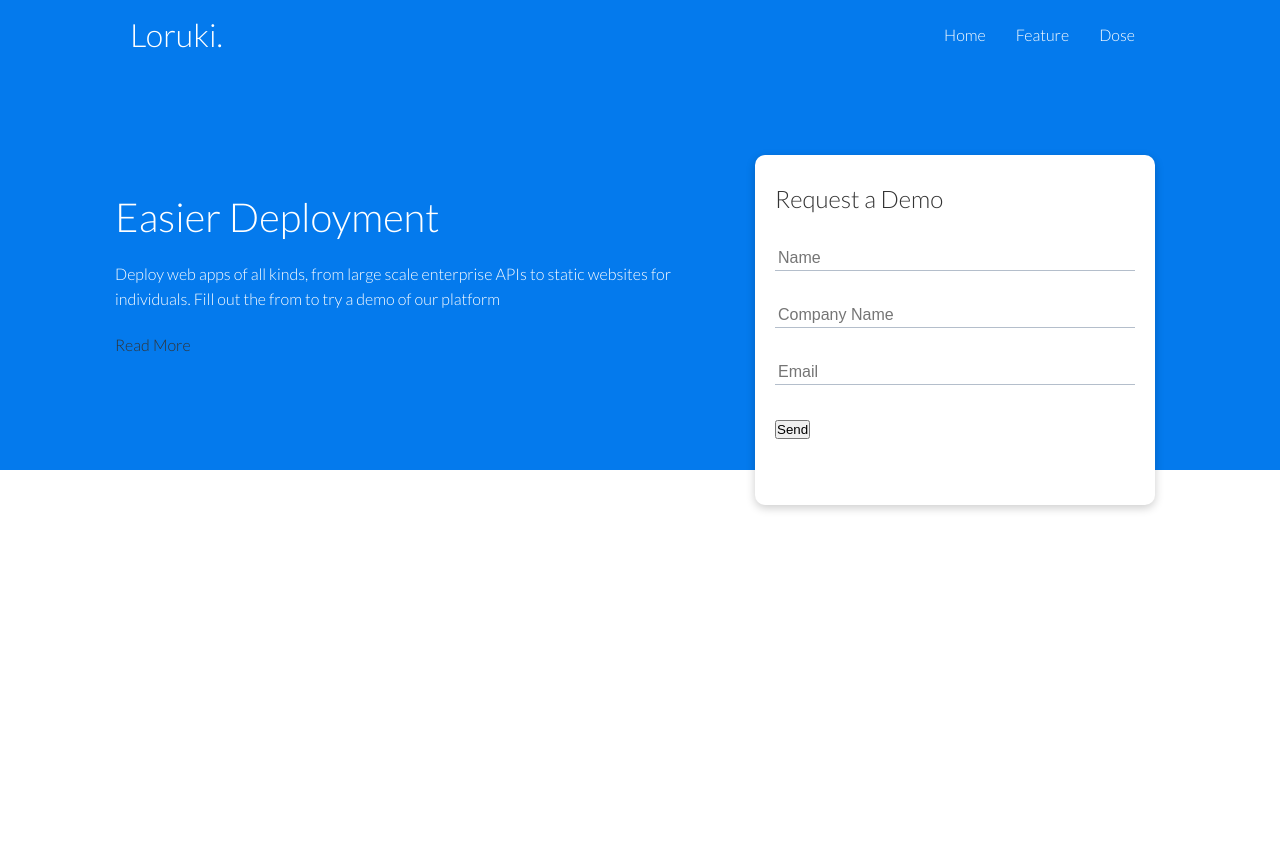
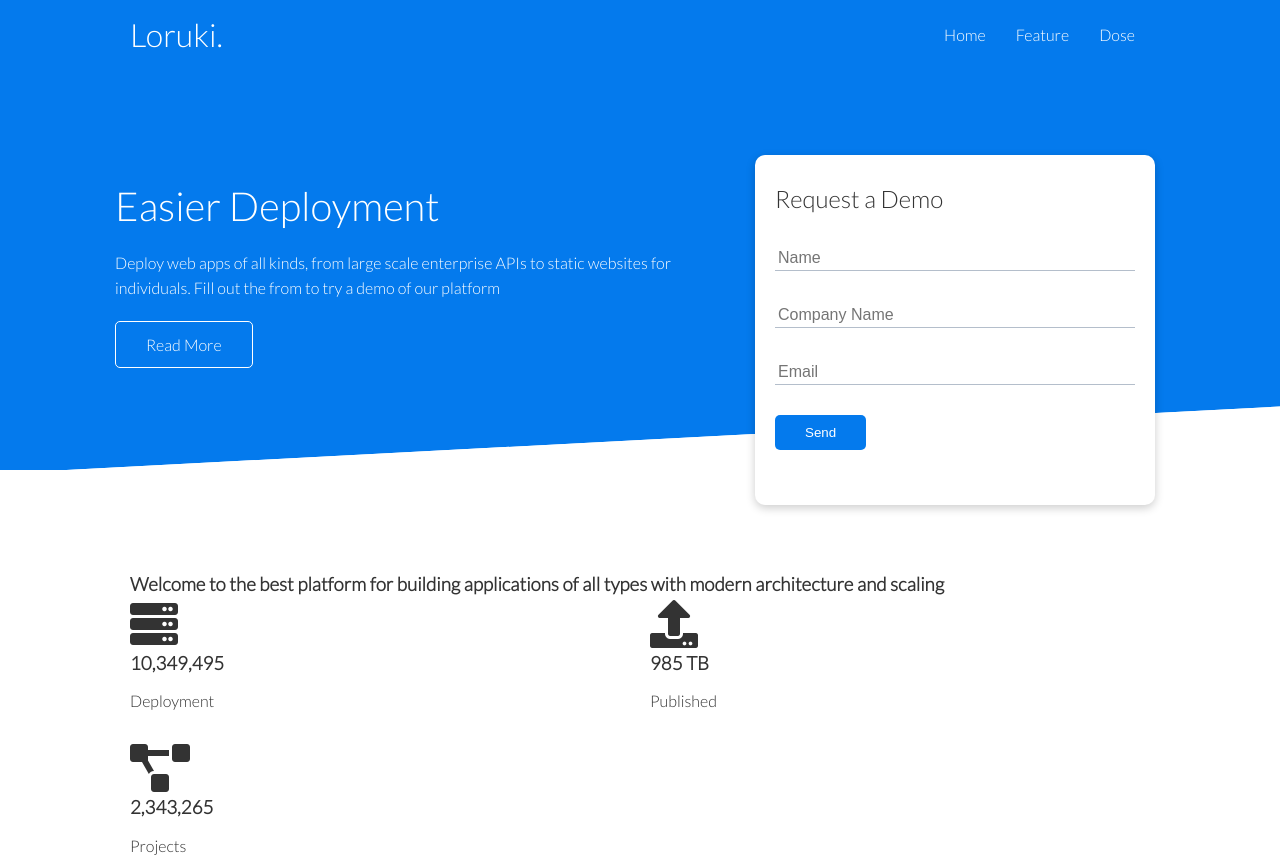
Before and after one commit to apiwatdev/responsive_website, a plain HTML site: page index.html in a window 1280 px wide. Before the commit the page ends 800 px from the top, so only its background shows below. Drawn offline with Linux system fonts and the light colour scheme.

Commit message:
btn and start section stat

```diff
--- a/css/style.css
+++ b/css/style.css
@@ -109,8 +109,30 @@ img {
     font-size: 16px;
 }
 
-.showcase-form input {
+.showcase-form input:focus {
     outline: none;
+}
+
+
+.showcase::before,
+.showcase::after {
+    content: '';
+    position:absolute;
+    height: 100px;
+    bottom: -70px;
+    right: 0;
+    left: 0;
+    background: #fff;
+    transform: skewY(-3deg);
+    -webkit-transform: skewY(-3deg);
+    -moz-transform: skewY(-3deg);
+    -ms-transform:skewY(-3deg);
+}
+
+/* Stats */
+
+.stats {
+    padding-top: 100px;
 }
 
 /* Utilities */
@@ -130,6 +152,25 @@ img {
     margin: 10px;
 }
 
+.btn {
+    display: inline-block;
+    padding: 10px 30px;
+    cursor: pointer;
+    background-color: var(--primary-color);
+    color: #fff;
+    border: none;
+    border-radius: 5px;
+}
+
+.btn-outline {
+    background-color: transparent;
+    border: 1px #fff solid;
+}
+
+.btn:hover {
+    transform: scale(0.98);
+}
+
 .flex {
     display: flex;
     justify-content: center;
--- a/index.html
+++ b/index.html
@@ -43,16 +43,49 @@
           <h2>Request a Demo</h2>
           <form action="">
             <div class="from-control">
-              <input type="text" name="name" placeholder="Name" required/>
+              <input type="text" name="name" placeholder="Name" required />
             </div>
             <div class="from-control">
-              <input type="text" name="company" placeholder="Company Name" required/>
+              <input
+                type="text"
+                name="company"
+                placeholder="Company Name"
+                required
+              />
             </div>
             <div class="from-control">
-              <input type="text" name="email" placeholder="Email" required/>
+              <input type="text" name="email" placeholder="Email" required />
             </div>
-            <input type="button" value="Send" class="btn btn-primary">
+            <input type="button" value="Send" class="btn btn-primary" />
           </form>
+        </div>
+      </div>
+    </section>
+
+    <!-- Stats -->
+    <section class="stats">
+      <div class="container">
+        <h3 class="stats-heading text-center my-1">
+          Welcome to the best platform for building applications of all types
+          with modern architecture and scaling
+        </h3>
+
+        <div class="grid grid-3 text-center my-4">
+          <div>
+            <i class="fas fa-server fa-3x"></i>
+            <h3>10,349,495</h3>
+            <p class="text-secondary">Deployment</p>
+          </div>
+          <div>
+            <i class="fas fa-upload fa-3x"></i>
+            <h3>985 TB</h3>
+            <p class="text-secondary">Published</p>
+          </div>
+          <div>
+            <i class="fas fa-project-diagram fa-3x"></i>
+            <h3>2,343,265</h3>
+            <p class="text-secondary">Projects</p>
+          </div>
         </div>
       </div>
     </section>
```
